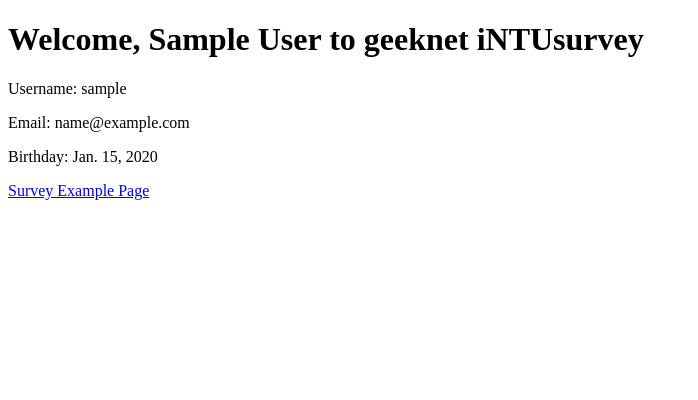
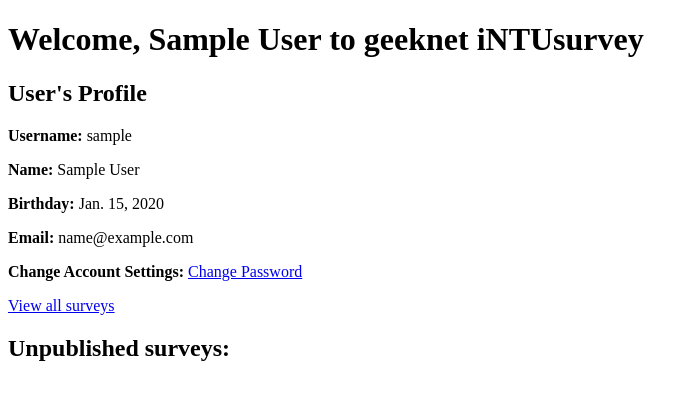
Before and after one commit to jtzk/geeknet, a Django app: page /accounts/ in a window 1280 px wide. Shown: the top 400 px of the page, without its empty margins (0-698 px from the left). Run offline with Django 3.2, Linux system fonts and the light colour scheme; a user stored in the database is signed in; tables that the repository leaves empty hold one stand-in row (values such as "Sample post"); parts of the project's set-up code (start-up, migrations or seed data) failed here and were passed over.

Commit message:
Included profile in surveys

```diff
--- a/accounts/views.py
+++ b/accounts/views.py
@@ -10,6 +10,8 @@ from django.utils.http import urlquote, base36_to_int
 from django.contrib.sites.models import Site, RequestSite
 from django.views.decorators.csrf import csrf_protect
 from django.contrib.auth.decorators import login_required
+from surveys.models import Survey
+from django.utils import timezone
 
 
 @csrf_protect
@@ -74,6 +76,16 @@ def accounthome(request):
     else:
         return render_to_response('accounts/accounthome.html')
 
-@login_required
+
 def profile(request):
-    return render_to_response('accounts/profile.html' , RequestContext(request))
+
+    active_survey_list = Survey.objects.filter(status=Survey.STATUS_ACTIVE).order_by('id')
+    if request.user.is_authenticated():
+        user_survey_list = Survey.objects.filter(owner=request.user).exclude(status=Survey.STATUS_INACTIVE).order_by('endtime')
+        for survey in user_survey_list:
+            if survey.endtime <= timezone.now():
+                survey.status = survey.STATUS_ENDED
+                survey.save()
+        return render_to_response('accounts/profile.html', {'active_survey_list': active_survey_list, 'user_survey_list': user_survey_list,}, RequestContext(request))
+
+    return render_to_response('accounts/profile.html', {'active_survey_list': active_survey_list,}, RequestContext(request))
--- a/templates/accounts/password_change_form.html
+++ b/templates/accounts/password_change_form.html
@@ -1,6 +1,10 @@
 {% extends "accounts/base.html" %}
 
 {% block content %}
+    <h1>Haha Geek Accounts</h1>
+    <h3>Change Password</h3>
+    <p>Note: You can't reuse your password once you change it!</p>
+    <hr>
 
     <form action="" method="post">
         {% csrf_token %}
--- a/templates/accounts/profile.html
+++ b/templates/accounts/profile.html
@@ -1,10 +1,31 @@
 {% extends 'accounts/base.html' %}
+{% load humanize %}
+
 {% block content %}
-	<h1>Welcome, {{ user.get_full_name }} to geeknet iNTUsurvey</h1>
+    {% if user.is_authenticated %}
+        <h1 xmlns="http://www.w3.org/1999/html">Welcome, {{ user.get_full_name }} to geeknet iNTUsurvey</h1>
+        <h2>User's Profile</h2>
+        <p><b>Username:</b> {{ user.username }}</p>
+        <p><b>Name:</b> {{ user.first_name }} {{ user.last_name }}</p>
+        <p><b>Birthday:</b> {{ user.birthday }}</p>
+        <p><b>Email:</b> {{ user.email }}</p>
+        <p><b>Change Account Settings:</b> <a href="{% url django.contrib.auth.views.password_change %}">Change Password</a></p>
+        <p><a href="/">View all surveys</a></p>
 
-	<p>Username: {{ user.username }}</p>
-	<p>Email: {{ user.email }}</p>
-    <p>Birthday: {{ user.birthday }}
-    <!--<p><a href="/editprofile/">Edit Profile</a></p>-->
-    <p><a href="/">Survey Example Page</a></p>
+        {% if user.is_superuser %}
+            <h2>Unpublished surveys:</h2>
+            {% if active_survey_list %}
+                {% for survey in active_survey_list %}
+                    <p><a href="{% url surveys.views.detail survey_id=survey.id %}">{{ survey.title }}</a> created <strong>{{ survey.created|naturaltime }}</strong> by <strong>{{ survey.owner.get_full_name }}</strong></p>
+                {% endfor %}
+            {% endif %}
+        {% else %}
+            <h2>Your surveys:</h2>
+            {% for survey in user_survey_list %}
+                <p><a href="{% if survey.status == survey.STATUS_ACTIVE %}{% url surveys.views.edit survey_id=survey.id %}{% elif survey.status == survey.STATUS_ENDED %}{% url surveys.views.results survey_id=survey.id %}{% else %}{% url surveys.views.detail survey_id=survey.id %}{% endif %}">{{ survey.title }}</a> [<strong>{{ survey.get_status_display }}</strong>]{% if survey.status == survey.STATUS_PUBLISHED %} {{ survey.get_resultDisplay_display }}, ends <strong>{{ survey.endtime|naturaltime }}</strong>{% endif %}</p>
+            {% endfor %}
+        {% endif %}
+    {% else %}
+        <p><a href="{% url accounts.views.accounthome %}">Login</a> to create a survey</p>
+    {% endif %}
 {% endblock %}
--- a/templates/surveys/results/results.html
+++ b/templates/surveys/results/results.html
@@ -1,3 +1,4 @@
+{% load humanize %}
 <!DOCTYPE html>
 <html>
 <head>
@@ -16,6 +17,9 @@
     <h2>Statistics</h2>
     <p>Number of questions: <strong>{{ statistics.numberQuestions }}</strong></p>
     <p>Participants: <strong>{{ statistics.participants }}</strong></p>
+    <p>Shortest time taken: <strong>{{ statistics.shortest }}</strong></p>
+    <p>Longest time taken: <strong>{{ statistics.longest }}</strong></p>
+    <p>Average time taken: <strong>{{ statistics.average }}</strong></p>
     {% for question in survey.question_set.all %}
         <h2>{{ question.question }}</h2>
         {% if question.type == question.TYPE_RADIO or question.type == question.TYPE_CHECKBOX %}
```
Also changed, not shown: surveys/models.py (+33 -5 lines), surveys/views.py (+8 -5 lines), templates/surveys/index.html (+8 -0 lines).
